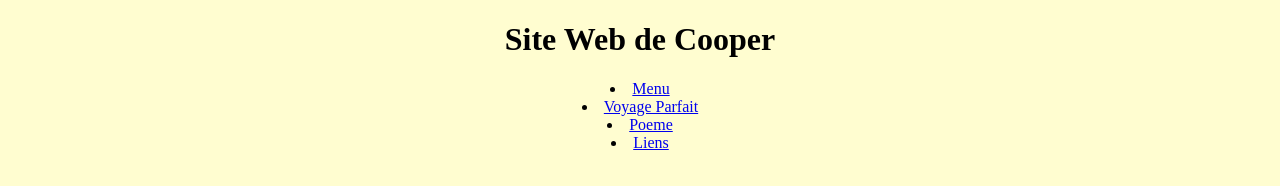
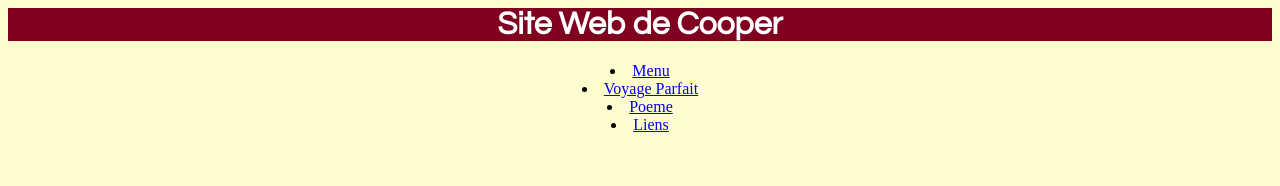
Before and after one commit to CChatland/cchatland.github.io, a plain HTML site: page index.html in a window 1280 px wide. Drawn offline with Linux system fonts and the light colour scheme.

Commit message:
Update index.html

```diff
--- a/index.html
+++ b/index.html
@@ -1,11 +1,25 @@
-<!DOCTYPE HTML>
 <html>
 	<head>
 		<title>Mon Site Web</title>
+		<style>
+		  #main-title-heading {
+            background-color: #800020;
+        }
+
+		body {
+				background-color: #FFFDD0;
+		}
+		h1 {
+            color: rgb(255, 255, 255);
+        }
+		h1 {
+			font-family: "Century Gothic";
+        }
+		</style>
 	</head>
-	<body style="background-color: #FFFDD0">
+	<body>
 	<center>
-		<h1>Site Web de Cooper</h1>
+		<h1 id="main-title-heading">Site Web de Cooper</h1>
 		<li><a href="Menu.html">Menu</a></li>
 		<li><a href="Voyage Parfait.html">Voyage Parfait</a></li>
 		<li><a href="Poeme.html">Poeme</a></li>
```
